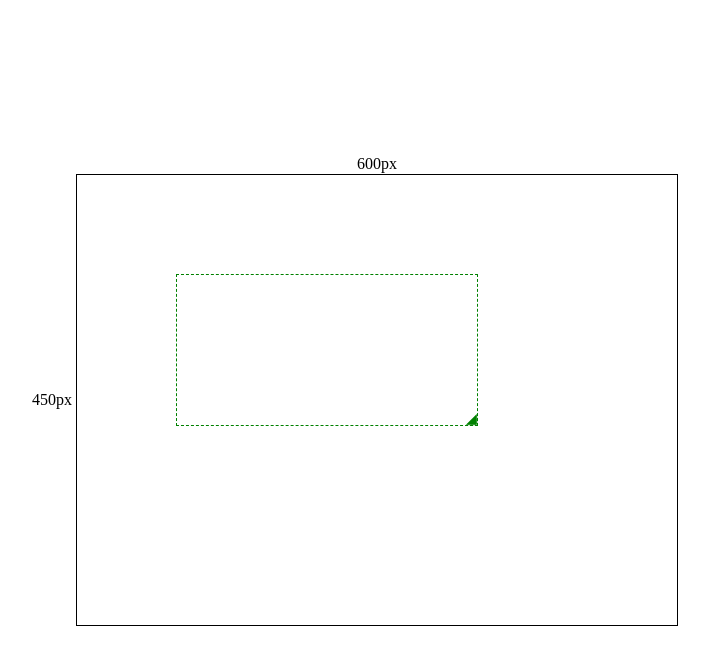
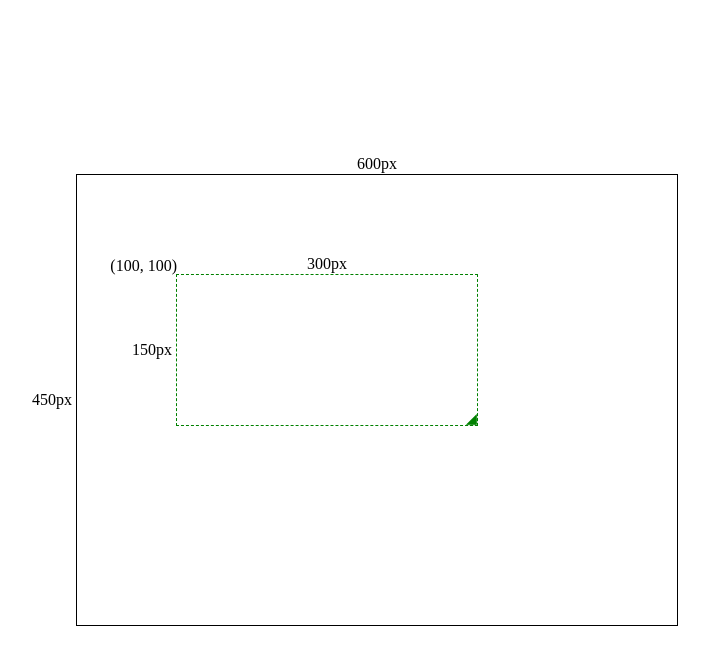
Before and after one commit to theideasaler/angular-resizable-draggable, an Angular app: page / in a window 1280 px wide. Shown: the top 664 px of the page, without its empty margins (263-972 px from the left). Built offline with nearby package versions, Linux system fonts and the light colour scheme.

Commit message:
update style

```diff
--- a/src/app/resizable-draggable/resizable-draggable.component.html
+++ b/src/app/resizable-draggable/resizable-draggable.component.html
@@ -6,4 +6,7 @@
     (window:mouseup)="status = 0"
 >
     <div class="resize-action" (mousedown)="status = 1"></div>
+    <span>{{width}}px</span>
+    <span>{{height}}px</span>
+    <span>({{left}}, {{top}})</span>
 </div>
--- a/src/app/resizable-draggable/resizable-draggable.component.scss
+++ b/src/app/resizable-draggable/resizable-draggable.component.scss
@@ -3,6 +3,26 @@
     &.active {
         outline-style: solid;
         background-color: #80ff800d;
+    }
+    span:first-of-type {
+        position: absolute;
+        top: -20px;
+        left: 50%;
+        transform: translateX(-50%);
+    }
+
+    span:nth-of-type(2) {
+        position: absolute;
+        top: 50%;
+        left: -45px;
+        transform: translateY(-50%);
+    }
+
+    span:nth-of-type(3) {
+        position: absolute;
+        top: 0;
+        left: 0;
+        transform: translate3d(-100%, -100%, 0);
     }
 }
 
```
